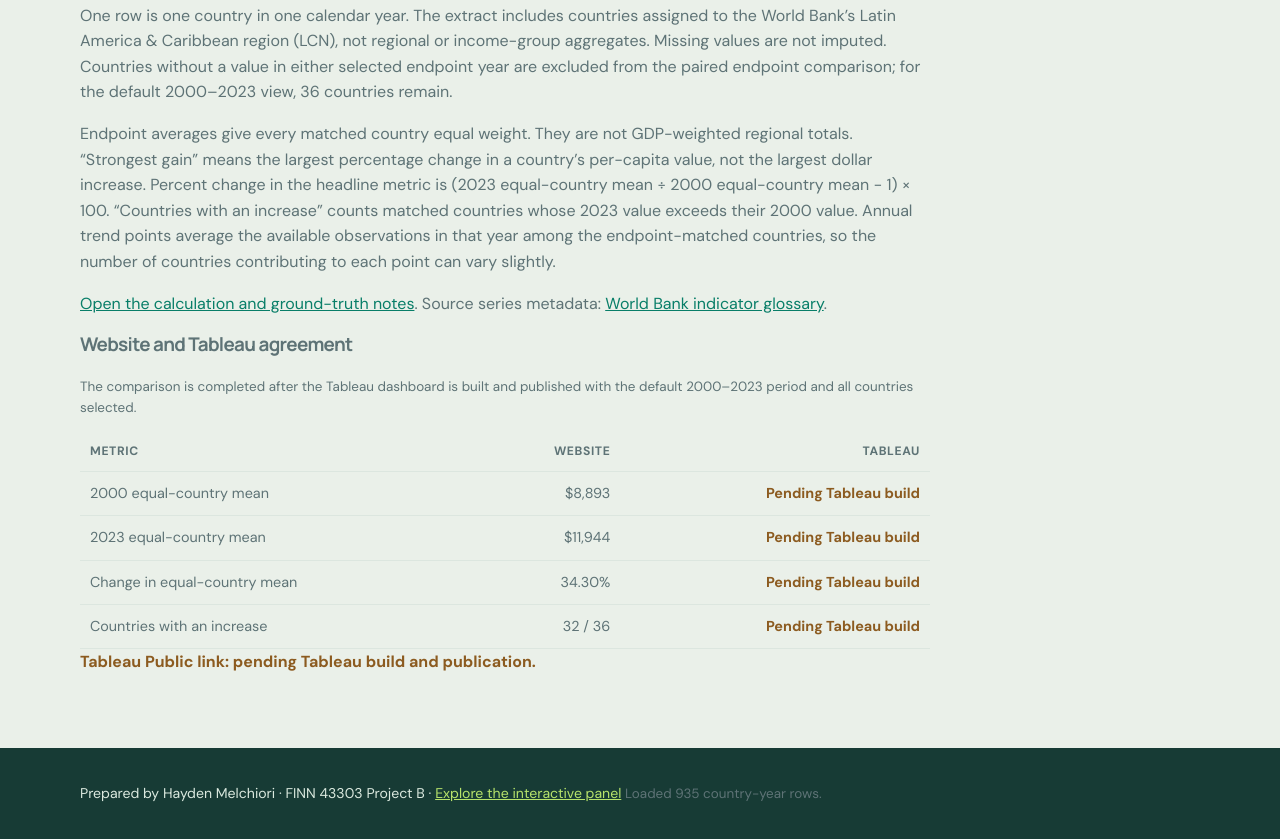
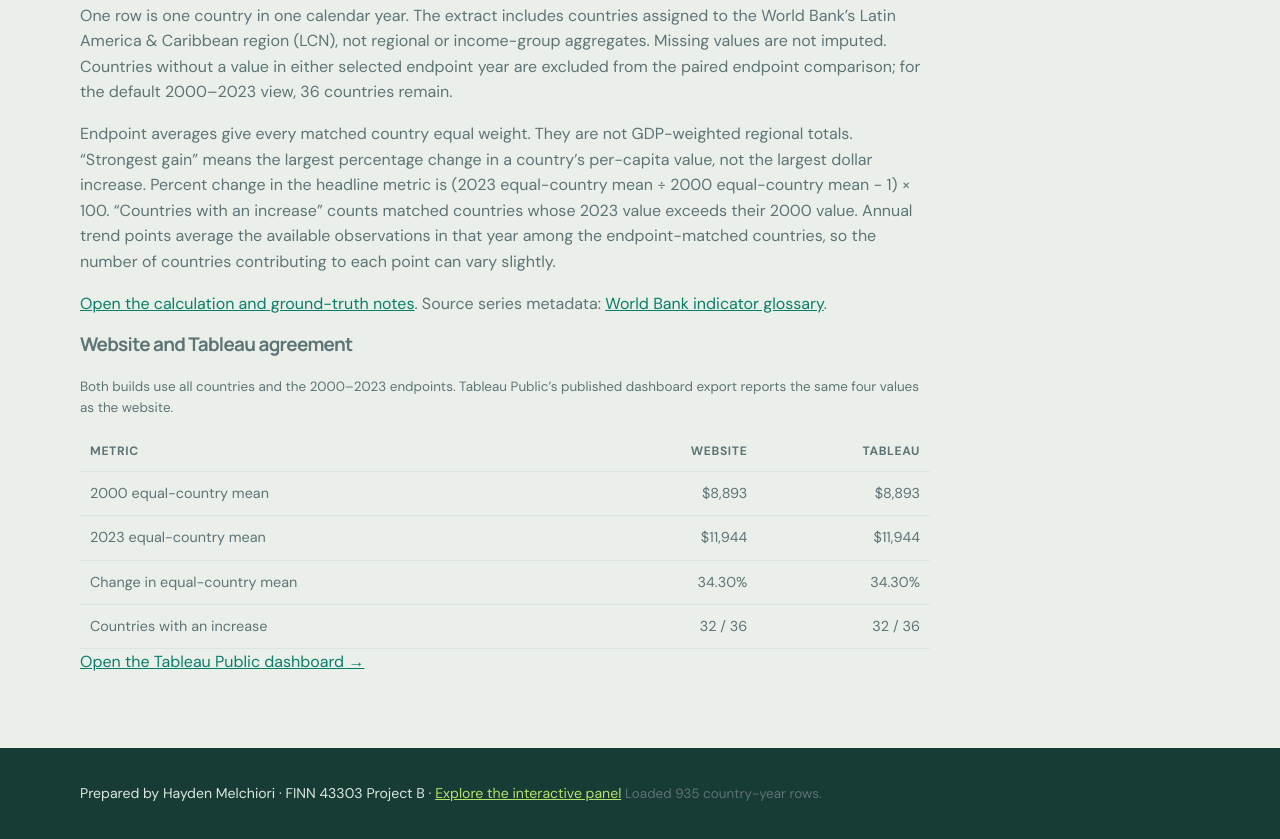
Before and after one commit to melchiorihayden-byte/latam-gdp-per-capita-dashboard, a plain HTML site: page index.html in a window 1280 px wide. Shown: the part 3832-4671 px from the top of the page. Drawn offline with Linux system fonts and the light colour scheme.

Commit message:
Add Tableau agreement values and submission link

```diff
--- a/index.html
+++ b/index.html
@@ -33,9 +33,9 @@
     <p>Endpoint averages give every matched country equal weight. They are not GDP-weighted regional totals. “Strongest gain” means the largest percentage change in a country’s per-capita value, not the largest dollar increase. Percent change in the headline metric is (2023 equal-country mean ÷ 2000 equal-country mean − 1) × 100. “Countries with an increase” counts matched countries whose 2023 value exceeds their 2000 value. Annual trend points average the available observations in that year among the endpoint-matched countries, so the number of countries contributing to each point can vary slightly.</p>
     <p><a href="numbers_check.md">Open the calculation and ground-truth notes</a>. Source series metadata: <a href="https://databank.worldbank.org/metadataglossary/world-development-indicators/series/NY.GDP.PCAP.KD">World Bank indicator glossary</a>.</p>
     <h3>Website and Tableau agreement</h3>
-    <p class="small">The comparison is completed after the Tableau dashboard is built and published with the default 2000–2023 period and all countries selected.</p>
+    <p class="small">Both builds use all countries and the 2000–2023 endpoints. Tableau Public’s published dashboard export reports the same four values as the website.</p>
     <div class="table-wrap"><table class="agreement"><thead><tr><th>Metric</th><th>Website</th><th>Tableau</th></tr></thead><tbody id="agreement-values"></tbody></table></div>
-    <p class="pending">Tableau Public link: pending Tableau build and publication.</p>
+    <p><a href="https://public.tableau.com/app/profile/hayden.melchiori/viz/LatAmGDPperCapita20002023/Dashboard1?publish=yes">Open the Tableau Public dashboard →</a></p>
   </div></div></section>
 </main>
 <footer class="footer"><div class="wrap">Prepared by Hayden Melchiori · FINN 43303 Project B · <a href="dashboard.html">Explore the interactive panel</a> <span id="app-status" class="small"></span></div></footer>
--- a/site.js
+++ b/site.js
@@ -86,7 +86,7 @@ function renderReport(rows){
   svgBar($('report-top-chart'),a.paired.slice(0,10).map(r=>({label:r.country,value:r.changePct})));
   svgBar($('report-bottom-chart'),[...a.paired].sort((x,y)=>x.changePct-y.changePct).slice(0,10).map(r=>({label:r.country,value:r.changePct})));
   svgLine($('report-trend-chart'),a.series);
-  $('agreement-values').innerHTML=`<tr><td>${DEFAULT_START} equal-country mean</td><td>${money(a.startMean)}</td><td class="pending">Pending Tableau build</td></tr><tr><td>${DEFAULT_END} equal-country mean</td><td>${money(a.endMean)}</td><td class="pending">Pending Tableau build</td></tr><tr><td>Change in equal-country mean</td><td>${pct(a.changePct,2)}</td><td class="pending">Pending Tableau build</td></tr><tr><td>Countries with an increase</td><td>${a.gainers} / ${a.n}</td><td class="pending">Pending Tableau build</td></tr>`;
+  $('agreement-values').innerHTML=`<tr><td>${DEFAULT_START} equal-country mean</td><td>${money(a.startMean)}</td><td>$8,893</td></tr><tr><td>${DEFAULT_END} equal-country mean</td><td>${money(a.endMean)}</td><td>$11,944</td></tr><tr><td>Change in equal-country mean</td><td>${pct(a.changePct,2)}</td><td>34.30%</td></tr><tr><td>Countries with an increase</td><td>${a.gainers} / ${a.n}</td><td>32 / 36</td></tr>`;
 }
 
 function renderDashboard(rows,years,codes){
```
Also changed, not shown: submission.txt.
